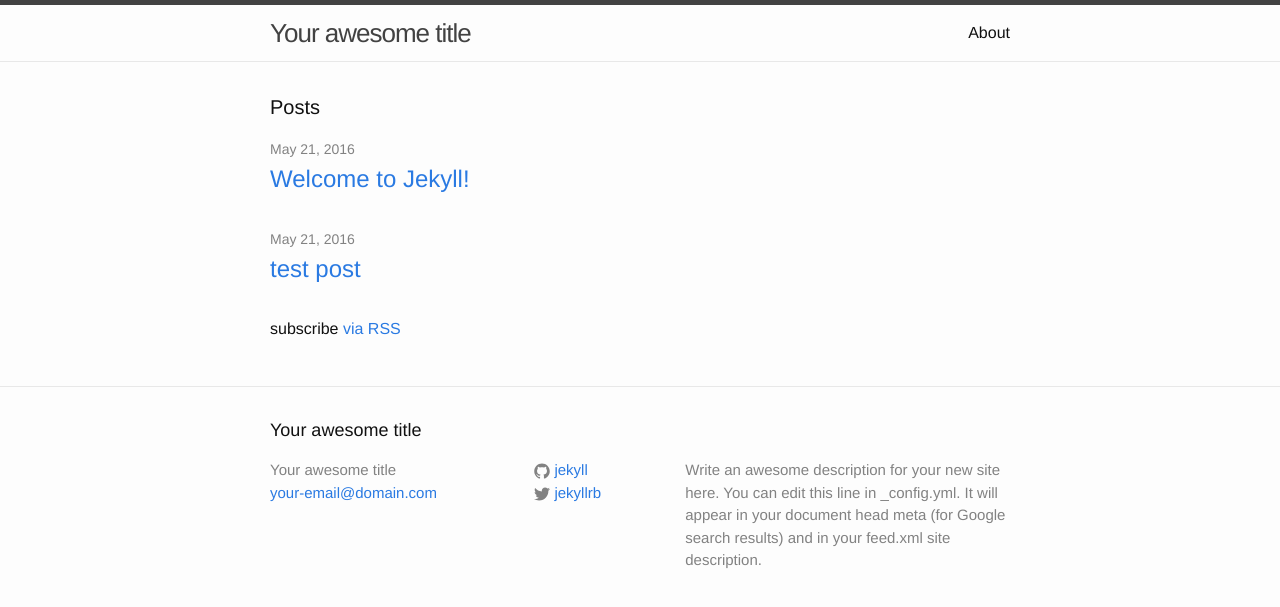
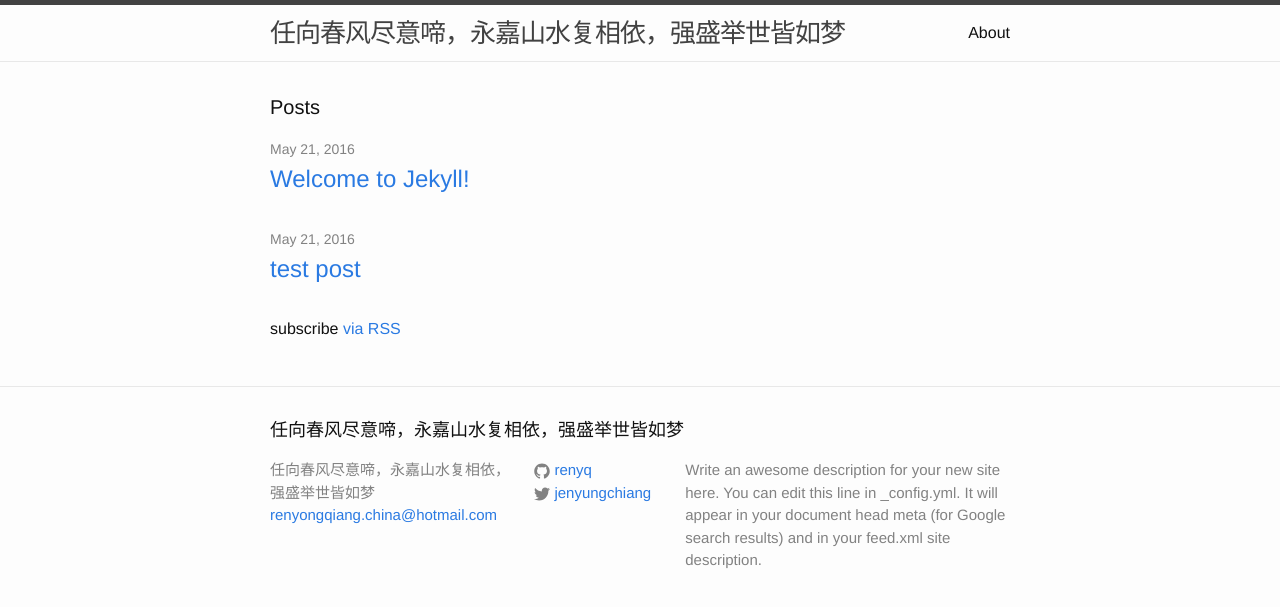
Before and after one commit to renyq/renyq.github.io, a Jekyll site: the page built from index.html, in a window 1280 px wide. Shown: the top 607 px of the page. Built offline with Jekyll 4.4.1, drawn with Linux system fonts in a browser that asks for light colours.

Commit message:
edit _config.yml

```diff
--- a/_config.yml
+++ b/_config.yml
@@ -6,16 +6,16 @@
 # 'jekyll serve'. If you change this file, please restart the server process.
 
 # Site settings
-title: Your awesome title
-email: your-email@domain.com
+title: 任向春风尽意啼，永嘉山水复相依，强盛举世皆如梦
+email: renyongqiang.china@hotmail.com
 description: > # this means to ignore newlines until "baseurl:"
   Write an awesome description for your new site here. You can edit this
   line in _config.yml. It will appear in your document head meta (for
   Google search results) and in your feed.xml site description.
 baseurl: "" # the subpath of your site, e.g. /blog
 url: "http://yourdomain.com" # the base hostname & protocol for your site
-twitter_username: jekyllrb
-github_username:  jekyll
+twitter_username: jenyungchiang
+github_username:  renyq
 
 # Build settings
 markdown: kramdown
```
